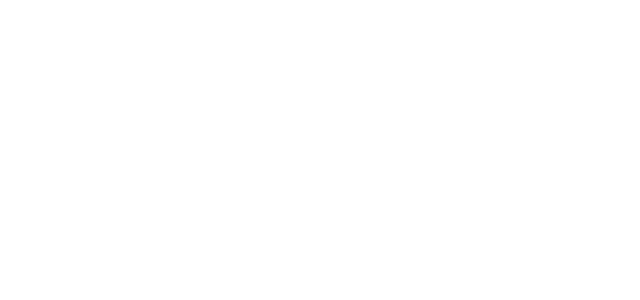
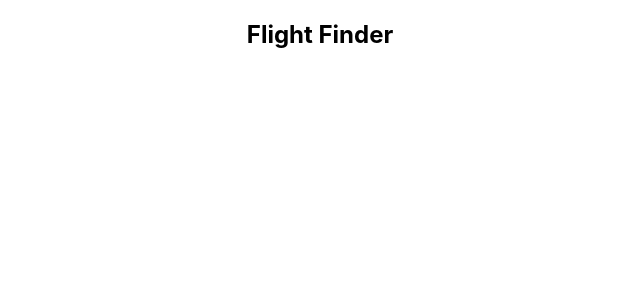
Before and after one commit to contactipraju/flight-finder, a React (Create React App) app: page / in a window 1280 px wide. Shown: the top 300 px of the page, without its empty margins (320-960 px from the left). Built offline with nearby package versions, Linux system fonts and the light colour scheme.

Commit message:
flight-finder component initial commit

```diff
--- a/src/App.tsx
+++ b/src/App.tsx
@@ -1,6 +1,8 @@
 import './App.scss';
 
 import React from "react";
+
+import FlightFinder from './modules/search-flights/components/FlightFinder/FlightFinder';
 
 class App extends React.Component {
 	constructor(props: any) {
@@ -13,6 +15,7 @@
 			<div className="app">
 				<div className="row">
 					<div className="mixed-chart">
+						<FlightFinder />
 					</div>
 				</div>
 			</div>
--- /dev/null
+++ b/src/modules/search-flights/components/FlightFinder/FlightFinder.js
@@ -0,0 +1,26 @@
+import React from "react";
+
+import './FlightFinder.scss';
+
+class FlightFinder extends React.Component {
+	constructor(props) {
+		super(props);
+
+		this.state = {
+		};
+	}
+
+	searchRoutes(origin, destination) {
+		//
+	}
+
+	render() {
+		return (
+			<div id="flight-finder">
+				<h2 className="component-title"> Flight Finder </h2>
+			</div>
+		);
+	}
+}
+
+export default FlightFinder;
--- /dev/null
+++ b/src/modules/search-flights/components/FlightFinder/FlightFinder.scss
@@ -0,0 +1,3 @@
+#flight-finder {
+	text-align: center;
+}
```
